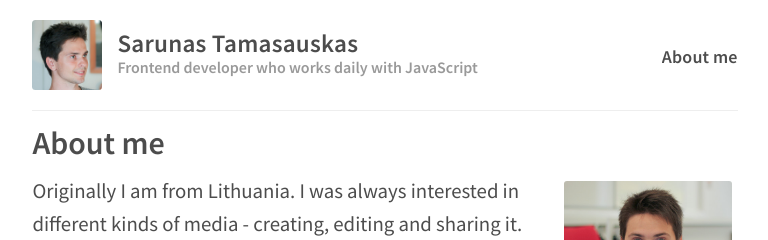
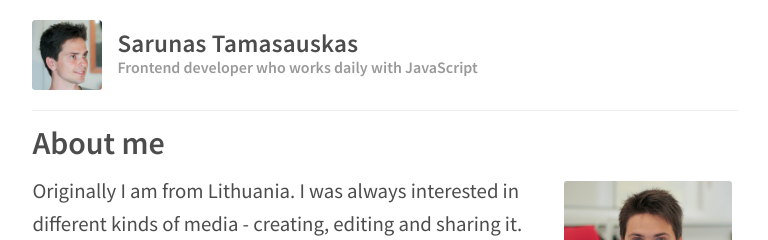
Before and after one commit to sarunast/sarunast.github.io, a Jekyll site: the page built from index.html, in a window 1280 px wide. Shown: the top 240 px of the page, without its empty margins (255-1023 px from the left). Built offline with Jekyll 4.4.1, drawn with Linux system fonts in a browser that asks for light colours; nearby versions of some CDN libraries.

Commit message:
Remove 'about me' nav element

```diff
--- a/_layouts/default.html
+++ b/_layouts/default.html
@@ -35,7 +35,6 @@
           </div>
 
           <nav class="site-navigation">
-            <a href="{{ site.baseurl }}/" class="btn btn-default hvr-underline-from-center" role="button">About me</a>
           </nav>
         </header>
       </div>
```
